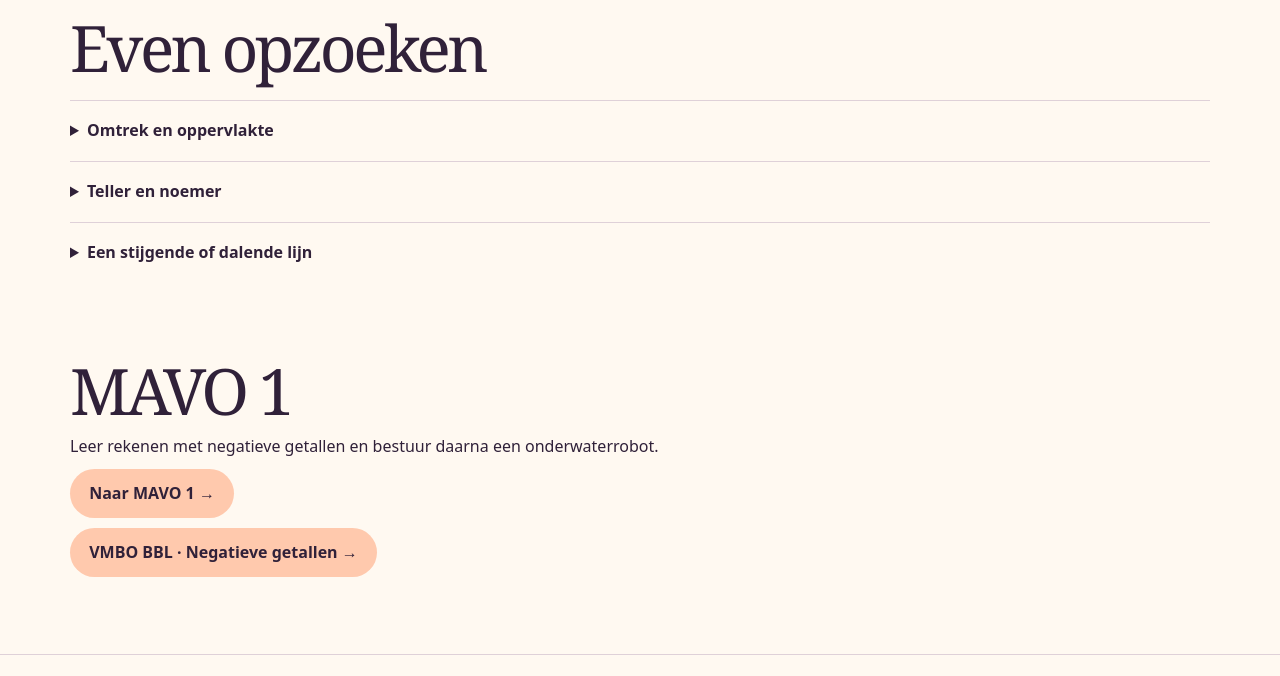
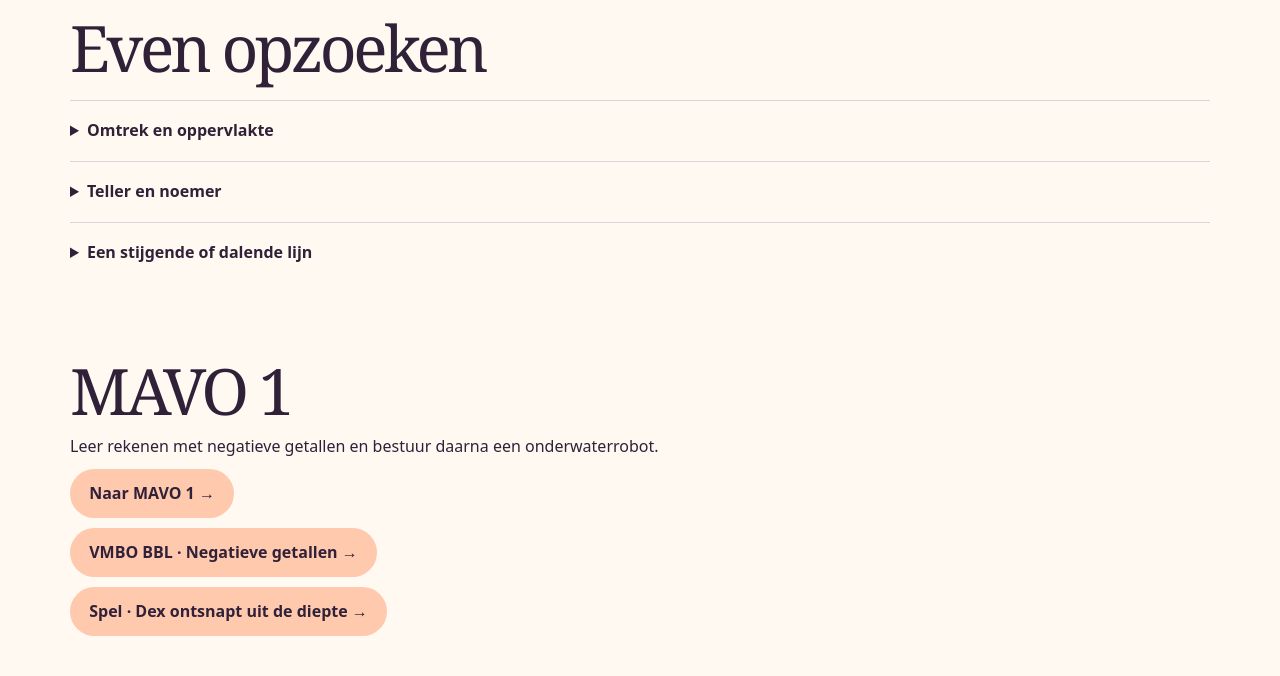
Before and after one commit to mterloovoet-oss/wis4all.github.io, a plain HTML site: page index.html in a window 1280 px wide. Shown: the part 1566-2242 px from the top of the page. Drawn offline with Linux system fonts and the light colour scheme.

Commit message:
Add files via upload

```diff
--- a/index.html
+++ b/index.html
@@ -47,6 +47,7 @@ section.lab{padding-block:clamp(2.5rem,6vw,5rem)}h2{font-size:clamp(2.45rem,5vw,
 <p>Leer rekenen met negatieve getallen en bestuur daarna een onderwaterrobot.</p>
 <p><a class="cta" href="./mavo-1/">Naar MAVO 1 →</a></p>
 <p><a class="cta" href="./VMBO%20BBL%20Negatieve%20getallen%20optellen%20en%20aftrekken.html">VMBO BBL · Negatieve getallen →</a></p>
+<p><a class="cta" href="./Dex.html">Spel · Dex ontsnapt uit de diepte →</a></p>
 </section>
 </main>
 <footer><div class="wrap"><a class="brand" href="#boven">wis<span>4all</span></a><a href="#boven">Naar boven ↑</a></div></footer>
```
